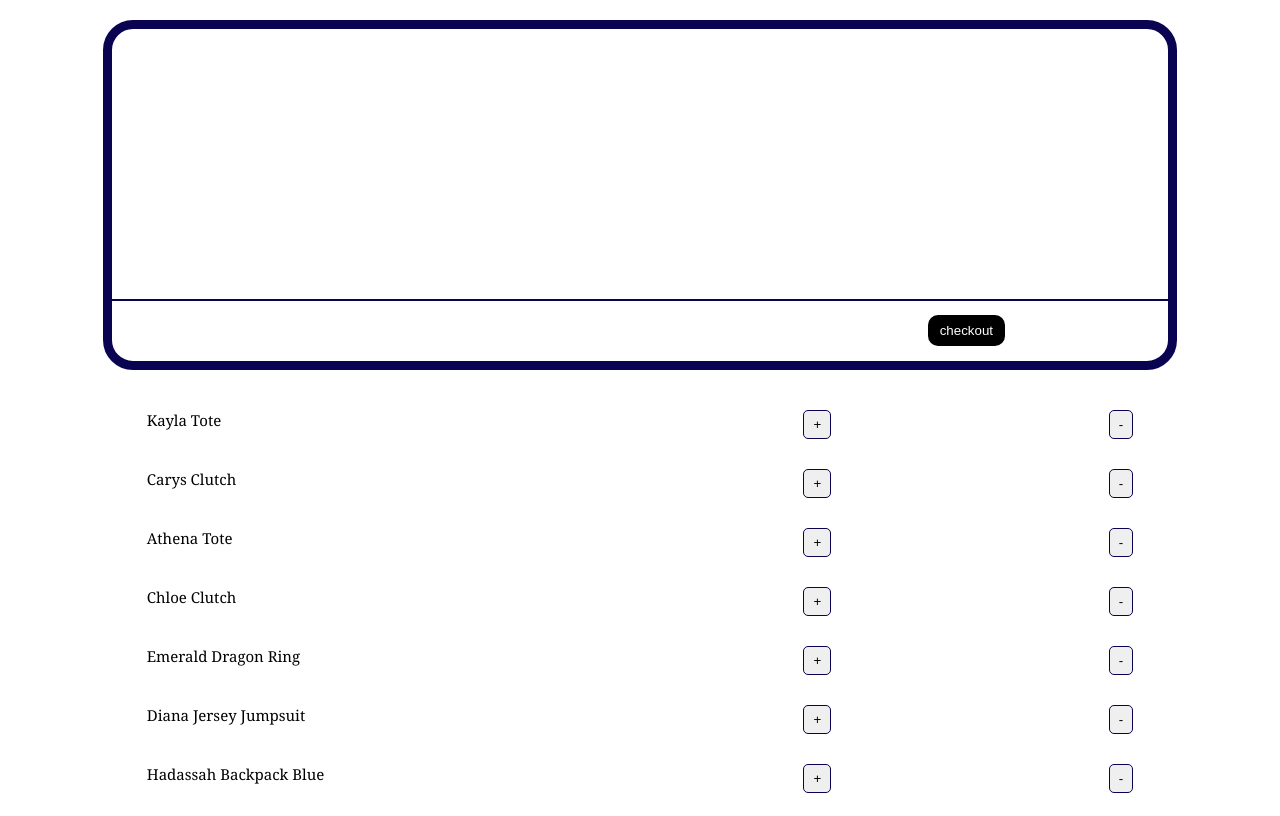
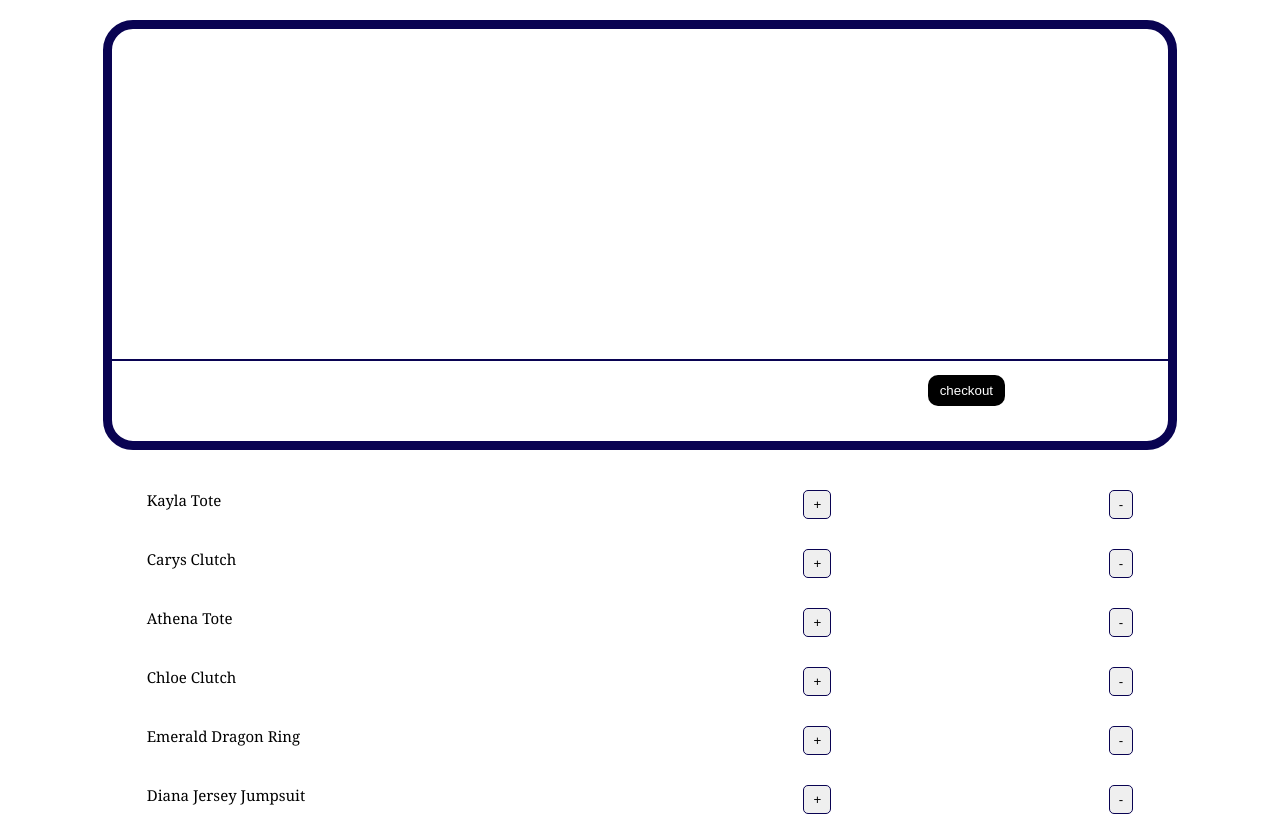
Before and after one commit to Nonyeah/full-shopping-cart, a React (Vite) app: page / in a window 1280 px wide. Shown: the top 816 px of the page. Built offline with nearby package versions, Linux system fonts and the light colour scheme.

Commit message:
changed size of cart

```diff
--- a/src/App.css
+++ b/src/App.css
@@ -4,7 +4,7 @@
 
 .cart {
   margin: 40px 10px;
-  height: 350px;
+  height: 430px;
   overflow-y: scroll;
   scrollbar-width: none;
   border: 9px solid #090352;
@@ -25,7 +25,7 @@
 
 .totalbox {
   position: absolute;
-  top: 270px;
+  top: 330px;
   left: 0;
   height: 60px;
   display: flex;
@@ -34,6 +34,7 @@
   border-top: 2px solid #090352;
   width: 100%;
   padding: 16px 0;
+
 }
 
 .otherinfo {
```
